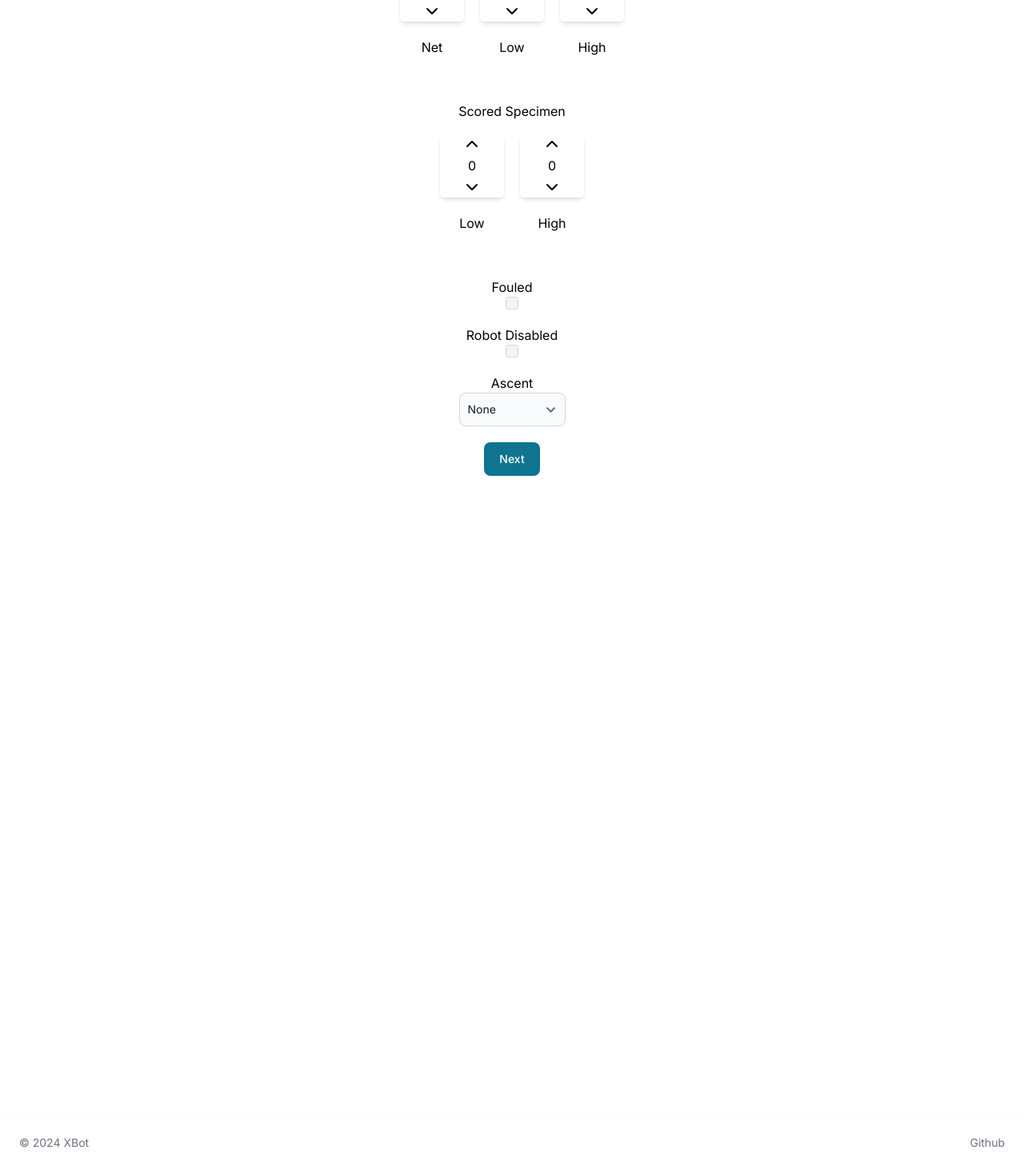
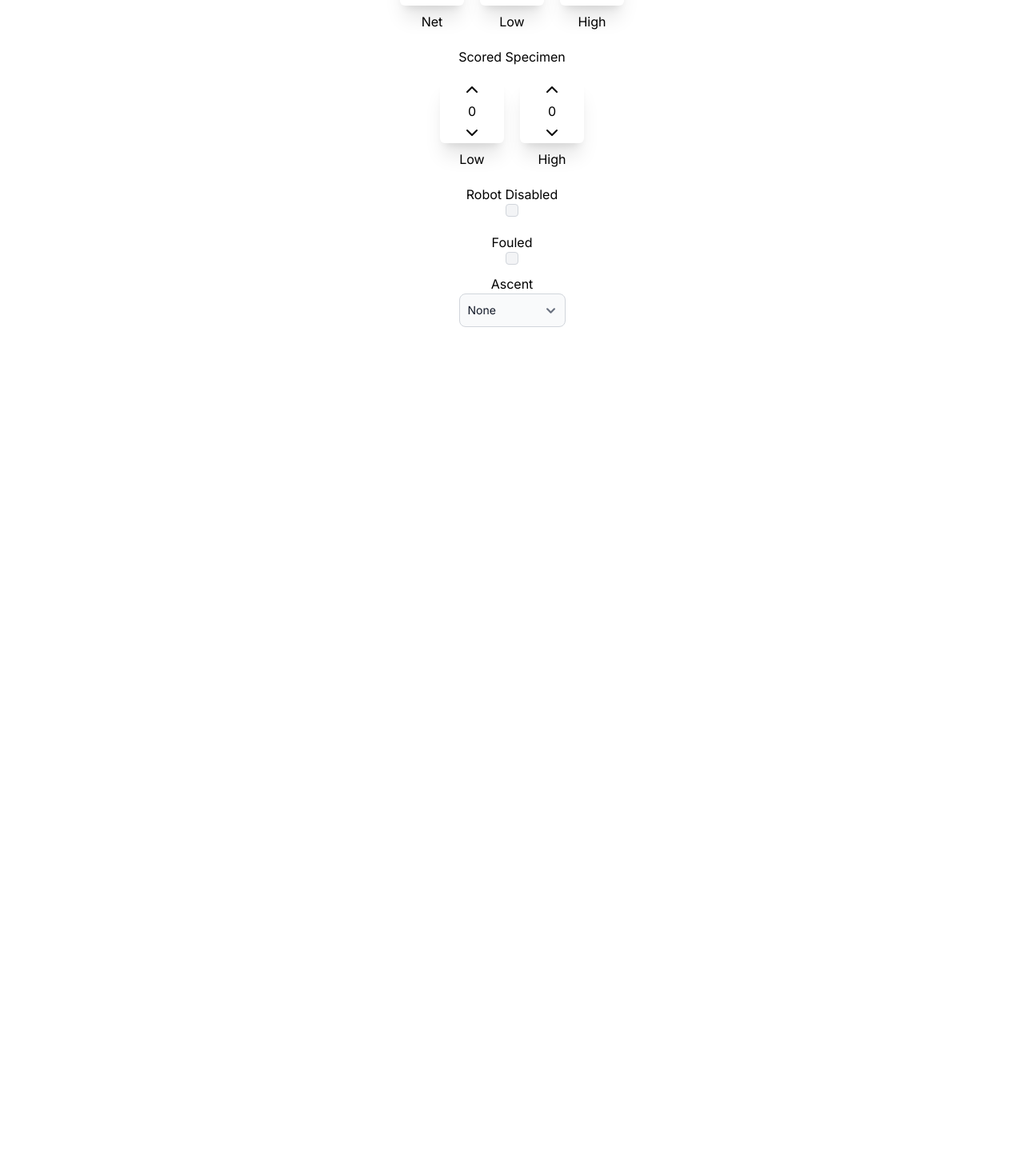
Before and after one commit to XBOT-FTC/FTC-Scouting-App, a Next.js app: page /auto in a window 1280 px wide. Shown: the part 235-1698 px from the top of the page at 80% size. After the commit the page ends 800 px from the top, so only its background shows below. Built offline with nearby package versions, Linux system fonts and the light colour scheme.

Commit message:
make ui more dense

```diff
--- a/app/auto/page.tsx
+++ b/app/auto/page.tsx
@@ -1,7 +1,5 @@
 "use client";
-import { Button } from "flowbite-react";
 import { useAtom } from "jotai";
-import Link from "next/link";
 
 import { CheckboxText } from "@/components/checkbox-text";
 import { PhaseToggle } from "@/components/phase-toggle";
@@ -91,6 +89,19 @@ export default function Auto() {
 
       <div className="grid place-items-center gap-5 text-center">
         <CheckboxText
+          description="Robot Disabled"
+          defaultChecked={localDraft.auto.fouled}
+          onChange={(checked) => {
+            setLocalDraft({
+              ...localDraft,
+              auto: {
+                ...localDraft.auto,
+                fouled: checked,
+              },
+            });
+          }}
+        />
+        <CheckboxText
           defaultChecked={localDraft.auto.fouled}
           onChange={(checked) => {
             setLocalDraft({
@@ -103,19 +114,9 @@ export default function Auto() {
           }}
           description="Fouled"
         />
-        <CheckboxText
-          description="Robot Disabled"
-          defaultChecked={localDraft.auto.fouled}
-          onChange={(checked) => {
-            setLocalDraft({
-              ...localDraft,
-              auto: {
-                ...localDraft.auto,
-                fouled: checked,
-              },
-            });
-          }}
-        />
+      </div>
+      <div className="mb-3 block" />
+      <div className="grid place-items-center gap-5 text-center">
         <SelectInputText
           description="Ascent"
           defaultValue={localDraft.auto.ascent}
@@ -130,9 +131,6 @@ export default function Auto() {
           <option>Observation</option>
           <option>Level 1</option>
         </SelectInputText>
-        <Link href="/teleop">
-          <Button>Next</Button>
-        </Link>
       </div>
     </>
   );
--- a/app/layout.tsx
+++ b/app/layout.tsx
@@ -25,10 +25,12 @@ export default function RootLayout({
       <head>
         <ThemeModeScript />
       </head>
-      <body className={inter.className}>
+      <body
+        className={`${inter.className} dark:bg-gray-800 dark:text-gray-100`}
+      >
         <Nav />
-        <main className="dark:bg-gray-800 dark:text-gray-100">{children}</main>
-        <div className="flex min-h-screen dark:bg-gray-800" />
+        <main>{children}</main>
+        <div className="mb-10 block" />
         <Foot />
       </body>
     </html>
--- a/app/teleop/page.tsx
+++ b/app/teleop/page.tsx
@@ -1,7 +1,5 @@
 "use client";
-import { Button } from "flowbite-react";
 import { useAtom } from "jotai";
-import Link from "next/link";
 
 import { CheckboxText } from "@/components/checkbox-text";
 import { PhaseToggle } from "@/components/phase-toggle";
@@ -21,7 +19,6 @@ export default function Teleop() {
         ]}
       />
 
-      <div className="grid grid-flow-col grid-rows-2 justify-center gap-5 text-center">
       <ScoringSection sectionName="Scored Sample">
         <ScoringInput
           defaultValue={localDraft.teleop.net}
@@ -77,7 +74,6 @@ export default function Teleop() {
           description="High"
         />
       </ScoringSection>
-      </div>
 
       <div className="grid place-items-center gap-5 text-center">
         <CheckboxText
@@ -106,9 +102,6 @@ export default function Teleop() {
             });
           }}
         />
-        <Link href="/end">
-          <Button>Next</Button>
-        </Link>
       </div>
     </>
   );
--- a/components/checkbox-text.tsx
+++ b/components/checkbox-text.tsx
@@ -12,7 +12,7 @@ export function CheckboxText({
   onChange,
 }: CheckboxTextProps) {
   return (
-    <div className="grid place-items-center">
+    <div className="grid select-none place-items-center">
       {description}
       <div />
       <Checkbox
--- a/components/foot.tsx
+++ b/components/foot.tsx
@@ -1,14 +1,13 @@
-import { Footer } from "flowbite-react";
-
 export function Foot() {
   return (
-    <Footer container className="rounded-none">
-      <Footer.Copyright href="#" by="XBot" year={2024} />
-      <Footer.LinkGroup>
-        <Footer.Link href="https://github.com/XBOT-FTC/FTC-Scouting-App">
-          Github
-        </Footer.Link>
-      </Footer.LinkGroup>
-    </Footer>
+    <></>
+    // <Footer container className="rounded-none">
+    //   <Footer.Copyright href="#" by="XBot" year={2024} />
+    //   <Footer.LinkGroup>
+    //     <Footer.Link href="https://github.com/XBOT-FTC/FTC-Scouting-App">
+    //       Github
+    //     </Footer.Link>
+    //   </Footer.LinkGroup>
+    // </Footer>
   );
 }
--- a/components/number-input.tsx
+++ b/components/number-input.tsx
@@ -12,7 +12,7 @@ export function NumberInput({ onChange, defaultValue = 0 }: NumberInputProps) {
   const [number, setNumber] = useState<number>(defaultValue);
 
   return (
-    <div className="grid size-20 place-items-center rounded-md bg-white shadow-md dark:bg-gray-800 dark:text-gray-200">
+    <div className="grid size-20 place-items-center rounded-md bg-white shadow-xl dark:bg-gray-800 dark:text-gray-200">
       <button
         onClick={() => {
           setNumber(number + 1);
@@ -22,7 +22,7 @@ export function NumberInput({ onChange, defaultValue = 0 }: NumberInputProps) {
         <ChevronUp className="content-start" />
       </button>
       <div />
-      <text className="text-center">{number}</text>
+      <text className="select-none text-center">{number}</text>
       <div />
       <button
         onClick={() => {
--- a/components/phase-toggle.tsx
+++ b/components/phase-toggle.tsx
@@ -19,7 +19,7 @@ export function PhaseToggle({ phases }: PhaseToggleProps) {
           );
         })}
       </ButtonGroup>
-      <div className="h-10" />
+      <div className="mb-5 block" />
     </>
   );
 }
--- a/components/range-text.tsx
+++ b/components/range-text.tsx
@@ -17,7 +17,7 @@ export function RangeText<T extends number, U extends number>({
 }: RangeTextProps<T, U>) {
   return (
     <div>
-      <text>{description}</text>
+      <text className="select-none">{description}</text>
       <RangeSlider
         defaultValue={min}
         min={min}
--- a/components/scoring-input.tsx
+++ b/components/scoring-input.tsx
@@ -12,9 +12,10 @@ export function ScoringInput({
   description,
 }: ScoringInputProps) {
   return (
-    <>
+    <div>
       <NumberInput defaultValue={defaultValue} onChange={onChange} />
-      <text>{description}</text>
-    </>
+      <div className="mb-2 block" />
+      <text className="select-none">{description}</text>
+    </div>
   );
 }
--- a/components/scoring-section.tsx
+++ b/components/scoring-section.tsx
@@ -6,11 +6,14 @@ interface ScoringSectionProps extends PropsWithChildren {
 /** A scoring section that holds multiple `scoring-input` components */
 export function ScoringSection({ children, sectionName }: ScoringSectionProps) {
   return (
-    <div className="dark:text-gray-100">
-      <text className="flex h-10 justify-center">{sectionName}</text>
-      <div className="grid grid-flow-col grid-rows-2 justify-center gap-5 text-center">
+    <>
+      <text className="flex h-10 select-none justify-center">
+        {sectionName}
+      </text>
+      <div className="grid grid-flow-col justify-center gap-5 text-center">
         {children}
       </div>
-    </div>
+      <div className="mb-5 block" />
+    </>
   );
 }
--- a/components/select-input-text.tsx
+++ b/components/select-input-text.tsx
@@ -14,8 +14,8 @@ export function SelectInputText({
   onChange,
 }: SelectInputProps) {
   return (
-    <div className="grid place-items-center text-center">
-      {description}
+    <div className="grid select-none place-items-center text-center">
+      <text className="select-none">{description}</text>
       <Select
         defaultValue={defaultValue}
         onChange={(event) => {
```
Lines whose indentation alone changed are shown as unchanged.
